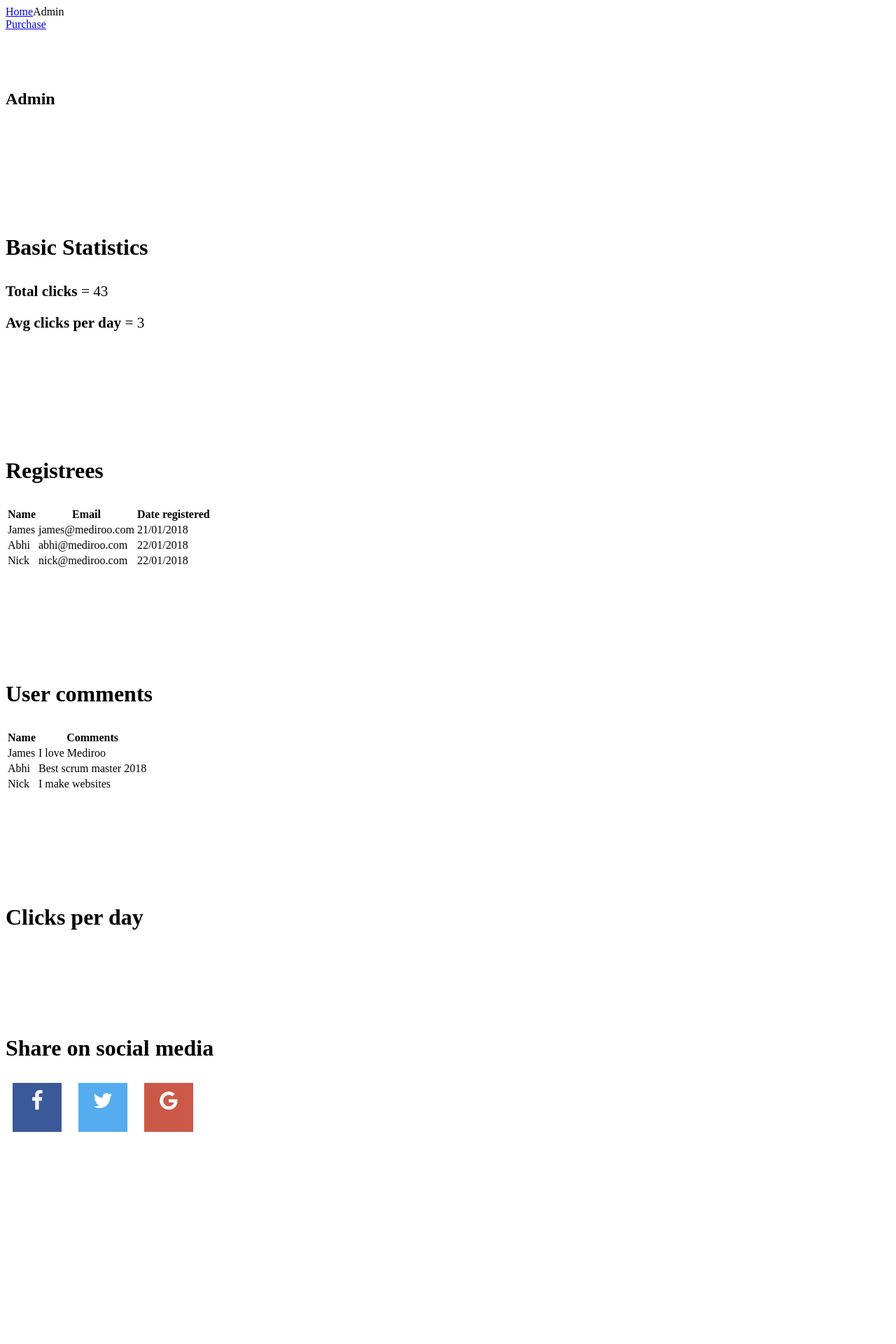
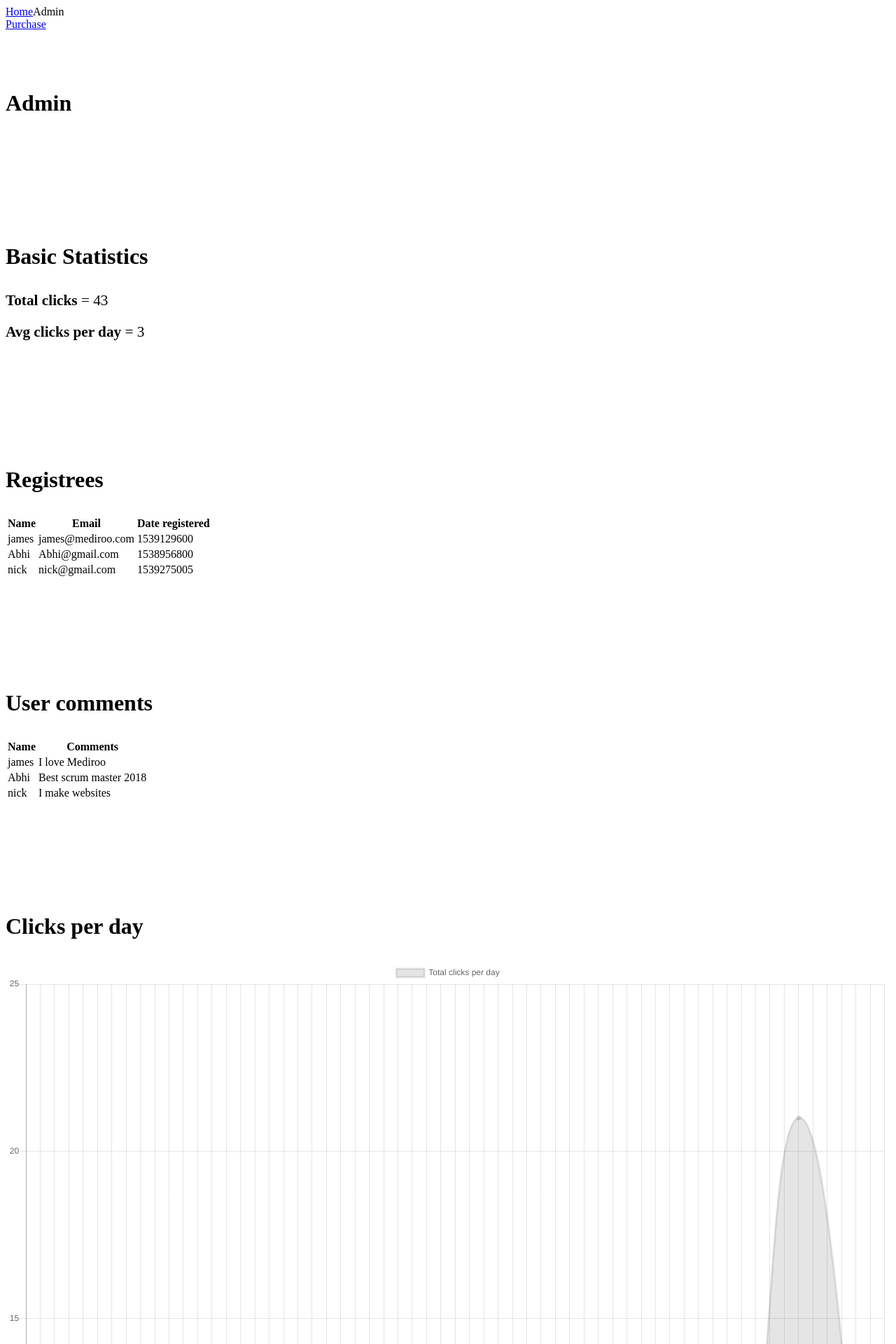
Before and after one commit to BraeWebb/mediroo, a Flask app: page /admin in a window 1280 px wide. Shown: the top 1920 px of the page at 70% size. Before the commit the page ends 1617 px from the top, so only its background shows below. Run offline with Flask 2, Linux system fonts and the light colour scheme; some libraries are stand-ins or nearby versions.

Commit message:
added dummy data, table and initial chart

```diff
--- a/mediweb/app.py
+++ b/mediweb/app.py
@@ -29,6 +29,29 @@ def submit_purchase():
     send_purchase(request.form.get('name'), request.form.get('email'), request.form.get('comments'))
     return jsonify({"message": "Submitted Data"})
 
+@app.route('/api/users')
+def get_users():
+    return jsonify({
+        "users": [{
+                "name": "james",
+                "email": "james@mediroo.com",
+                "registered": 1539129600,
+                "comments": "I love Mediroo"
+            },
+            {
+                "name": "Abhi",
+                "email": "Abhi@gmail.com",
+                "registered": 1538956800,
+                "comments": "Best scrum master 2018"
+            },
+            {
+                "name": "nick",
+                "email": "nick@gmail.com",
+                "registered": 1539275005,
+                "comments": "I make websites"
+            }
+        ]
+    })
 
 @app.route('/admin')
 #@authorized_access
--- a/mediweb/templates/admin.html
+++ b/mediweb/templates/admin.html
@@ -2,18 +2,18 @@
 <html>
 
 <head>
-    <meta charset="utf-8"/>
-    <meta content="IE=edge,chrome=1" http-equiv="X-UA-Compatible"/>
-    <meta content="width=device-width, initial-scale=1, maximum-scale=2, user-scalable=no" name="viewport"/>
-    <meta content="Semantic-UI-Forest, collection of design, themes and templates for Semantic-UI." name="description"/>
-    <meta content="Semantic-UI, Theme, Design, Template" name="keywords"/>
-    <meta content="PPType" name="author"/>
-    <meta content="#ffffff" name="theme-color"/>
+    <meta charset="utf-8" />
+    <meta content="IE=edge,chrome=1" http-equiv="X-UA-Compatible" />
+    <meta content="width=device-width, initial-scale=1, maximum-scale=2, user-scalable=no" name="viewport" />
+    <meta content="Semantic-UI-Forest, collection of design, themes and templates for Semantic-UI." name="description" />
+    <meta content="Semantic-UI, Theme, Design, Template" name="keywords" />
+    <meta content="PPType" name="author" />
+    <meta content="#ffffff" name="theme-color" />
     <title>MediRoo MediWeb</title>
-    <link href="/static/dist/semantic-ui/semantic.min.css" rel="stylesheet" type="text/css"/>
-    <link href="/static/stylesheets/styles.css" rel="stylesheet" type="text/css"/>
-    <link href="/static/stylesheets/default.css" rel="stylesheet" type="text/css"/>
-    <link href="/static/stylesheets/pandoc-code-highlight.css" rel="stylesheet" type="text/css"/>
+    <link href="/static/dist/semantic-ui/semantic.min.css" rel="stylesheet" type="text/css" />
+    <link href="/static/stylesheets/styles.css" rel="stylesheet" type="text/css" />
+    <link href="/static/stylesheets/default.css" rel="stylesheet" type="text/css" />
+    <link href="/static/stylesheets/pandoc-code-highlight.css" rel="stylesheet" type="text/css" />
     <link rel="stylesheet" href="https://cdnjs.cloudflare.com/ajax/libs/font-awesome/4.7.0/css/font-awesome.min.css">
     <script src="/static/dist/jquery/jquery.min.js"></script>
 </head>
@@ -33,9 +33,9 @@
     <div class="pusher">
         <div class="ui vertical stripe segment">
             <div class="ui text container">
-            <h2 class="ui header">
+                <h1 class="ui header">
                     Admin
-            </h2>
+                </h1>
             </div>
         </div>
         <div class="ui vertical stripe segment">
@@ -43,8 +43,10 @@
                 <h3 class="ui header">
                     Basic Statistics
                 </h3>
-            <p><strong>Total clicks</strong> = 43</p> <!--Total clicks here -->
-            <p><strong>Avg clicks per day</strong> = 3</p> <!--Avg here -->
+                <p><strong>Total clicks</strong> = 43</p>
+                <!--Total clicks here -->
+                <p><strong>Avg clicks per day</strong> = 3</p>
+                <!--Avg here -->
             </div>
         </div>
         <div class="ui vertical stripe segment">
@@ -60,22 +62,7 @@
                             <th>Date registered</th>
                         </tr>
                     </thead>
-                <tbody>
-                <tr>
-                    <td data-label="Name">James</td>
-                    <td data-label="Email">james@mediroo.com</td>
-                    <td data-label="Date">21/01/2018</td>
-                </tr>
-                <tr>
-                    <td data-label="Name">Abhi</td>
-                    <td data-label="Email">abhi@mediroo.com</td>
-                    <td data-label="Date">22/01/2018</td>
-                </tr>
-                <tr>
-                    <td data-label="Name">Nick</td>
-                    <td data-label="Email">nick@mediroo.com</td>
-                    <td data-label="Date">22/01/2018</td>
-                </tr>
+                    <tbody id='registrees-table-body'>
                     </tbody>
                 </table>
                 <!-- User comments here -->
@@ -93,19 +80,7 @@
                             <th>Comments</th>
                         </tr>
                     </thead>
-                <tbody>
-                <tr>
-                    <td data-label="Name">James</td>
-                    <td data-label="Comments">I love Mediroo</td>
-                </tr>
-                <tr>
-                    <td data-label="Name">Abhi</td>
-                    <td data-label="Comments">Best scrum master 2018</td>
-                </tr>
-                <tr>
-                    <td data-label="Name">Nick</td>
-                    <td data-label="Comments">I make websites</td>
-                </tr>
+                    <tbody id="comments-table-body">
                     </tbody>
                 </table>
                 <!-- User comments here -->
@@ -116,7 +91,7 @@
                 <h3 class="ui header">
                     Clicks per day
                 </h3>
-            <!-- Graph of clicks per day here -->
+                <canvas id="myChart" width="400" height="400"></canvas>
             </div>
         </div>
         <div class="ui inverted vertical footer center aligned segment">
@@ -132,7 +107,91 @@
         </div>
     </div>
     <script src="/static/dist/semantic-ui/semantic.min.js"></script>
+    <script src="/static/dist/moment/moment.js"></script>
+    <script src="https://cdnjs.cloudflare.com/ajax/libs/Chart.js/2.7.2/Chart.bundle.min.js"></script>
     <script>
+        $(document)
+            .ready(function () {
+                function formatRegistrees(users) {
+                    var registreesTableBody = $('#registrees-table-body');
+                    var tableRows = '';
+                    users.forEach(user => {
+                        tableRows += `
+                    <tr>
+                            <td data-label="Name">${user.name}</td>
+                            <td data-label="Email">${user.email}</td>
+                            <td data-label="Date">${user.registered}</td>
+                    </tr>
+                    `
+                    });
+                    registreesTableBody.html(tableRows);
+                }
+
+                function formatUserComments(users) {
+                    var commentsTableBody = $('#comments-table-body');
+                    var tableRows = '';
+                    users.forEach(user => {
+                        tableRows += `
+                    <tr>
+                            <td data-label="Name">${user.name}</td>
+                            <td data-label="Comments">${user.comments}</td>
+                    </tr>
+                    `
+                    });
+                    commentsTableBody.html(tableRows);
+                }
+
+                function getUsers() {
+                    $.get("/api/users")
+                        .done(function (data, status) {
+                            if (data.users) {
+                                formatRegistrees(data.users);
+                                formatUserComments(data.users);
+                            }
+                        });
+                }
+
+                function formatChart() {
+                    // http://www.chartjs.org/docs/latest/charts/line.html
+                    var ctx = $("#myChart");
+                    function newDate(days) {
+                        return moment().add(days, 'd').startOf('day')
+                    }
+                    var config = {
+                        type: 'line',
+                        data: {
+                            labels: [newDate(-4), newDate(-3), newDate(2), newDate(3), newDate(4), newDate(5), newDate(6)],
+                            datasets: [{
+                                label: "Total clicks per day",
+                                data: [1, 3, 4, 2, 1, 21, 2]
+                            }]
+                        },
+                        options: {
+                            scales: {
+                                yAxes: [{
+                                    ticks: {
+                                        callback: function (value) { if (Number.isInteger(value)) { return value; } },
+                                        beginAtZero: true
+                                    }
+                                }],
+                                xAxes: [{
+                                    type: 'time',
+                                    time: {
+                                        displayFormats: {
+                                            'day': 'MMM DD'
+                                        }
+                                    }
+                                }],
+                            },
+                        }
+                    };
+                    new Chart(ctx, config);
+                }
+
+                getUsers();
+                formatChart();
+            })
+            ;
 
     </script>
 </body>
--- a/mediweb/templates/landing.html
+++ b/mediweb/templates/landing.html
@@ -21,7 +21,7 @@
 <body>
   <div class="ui large top hidden fixed menu" id="mainbar">
     <div class="ui container">
-      <a href="/landing" class="active item">Home</a><a class="item">Admin</a>
+      <a href="/landing" class="active item">Home</a><a href="/admin" class="item">Admin</a>
       <div class="right menu">
         <div class="item">
           <a href="/purchase" class="ui primary button">Purchase</a>
@@ -31,14 +31,14 @@
   </div>
   <!--Sidebar Menu-->
   <div class="ui vertical inverted sidebar menu">
-    <a href="/landing" class="active item">Home</a><a class="item">Admin</a><a href="/purchase" class="item">Purchase</a>
+    <a href="/landing" class="active item">Home</a><a href="/admin"  class="item">Admin</a><a href="/purchase" class="item">Purchase</a>
   </div>
   <!--Page Contents-->
   <div class="pusher">
     <div class="ui inverted vertical masthead center aligned segment">
       <div class="ui container">
         <div class="ui large secondary inverted pointing menu">
-          <a class="toc item"><i class="sidebar icon"></i></a><a href="/landing" class="active item">Home</a><a class="item">Admin</a>
+          <a class="toc item"><i class="sidebar icon"></i></a><a href="/landing" class="active item">Home</a><a href="/admin"  class="item">Admin</a>
           <div class="right item">
             <a href="/purchase" class="ui inverted button">Purchase</a>
           </div>
--- a/mediweb/templates/purchase.html
+++ b/mediweb/templates/purchase.html
@@ -21,7 +21,7 @@
 <body>
   <div class="ui large top fixed menu">
     <div class="ui container">
-      <a href="/landing" class="item">Home</a><a class="item">Admin</a>
+      <a href="/landing" class="item">Home</a><a href="/admin" class="item">Admin</a>
     </div>
   </div>
   <!--Page Contents-->
```
Lines whose indentation alone changed are shown as unchanged.
